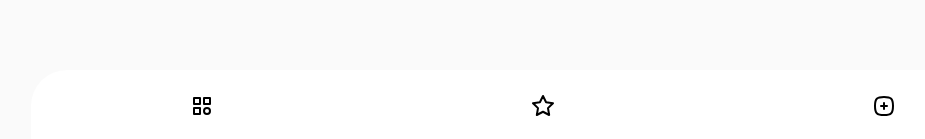
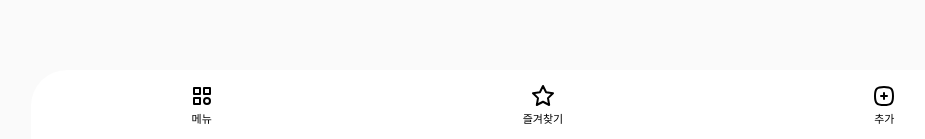
Before and after one commit to Se9oo/linklink, a Next.js app: page / in a window 1280 px wide. Shown: the part 658-797 px from the top of the page, without its empty margins (97-1022 px from the left). Built offline with nearby package versions, Linux system fonts and the light colour scheme.

Commit message:
Feat: footer menu name 추가

```diff
--- a/components/menu/FooterMenuList.tsx
+++ b/components/menu/FooterMenuList.tsx
@@ -4,12 +4,13 @@ const FooterMenuList = () => {
   return (
     <ul className="flex justify-between w-full text-center h-[72px] bg-white rounded-t-[36px]">
       {FooterMenus.map((menu) => {
-        const { id, renderIcon } = menu;
+        const { id, renderIcon, name } = menu;
 
         return (
           <li key={id} className="flex-1">
-            <button type="button" className="flex items-center justify-center w-full h-full cursor-pointer">
+            <button type="button" className="flex flex-col items-center justify-center w-full h-full cursor-pointer">
               {renderIcon}
+              <span className="text-[11px] mt-1">{name}</span>
             </button>
           </li>
         );
--- a/constants/menu.tsx
+++ b/constants/menu.tsx
@@ -4,19 +4,23 @@ import { IconCategory, IconStar, IconSquareRoundedPlus } from '@tabler/icons-rea
 interface FooterMenuItemType {
   id: string;
   renderIcon: ReactNode;
+  name: string;
 }
 
 export const FooterMenus: FooterMenuItemType[] = [
   {
     id: 'categories',
     renderIcon: <IconCategory />,
+    name: '메뉴',
   },
   {
     id: 'favorites',
     renderIcon: <IconStar />,
+    name: '즐겨찾기',
   },
   {
     id: 'addLink',
     renderIcon: <IconSquareRoundedPlus />,
+    name: '추가',
   },
 ];
```
